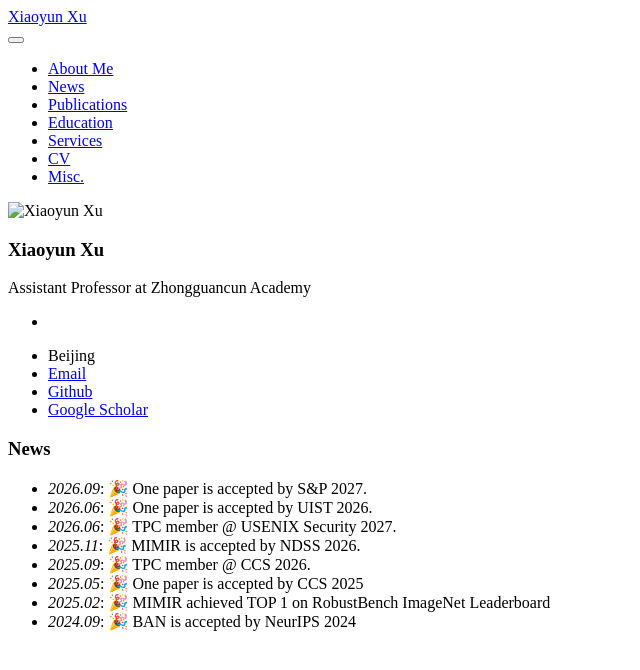
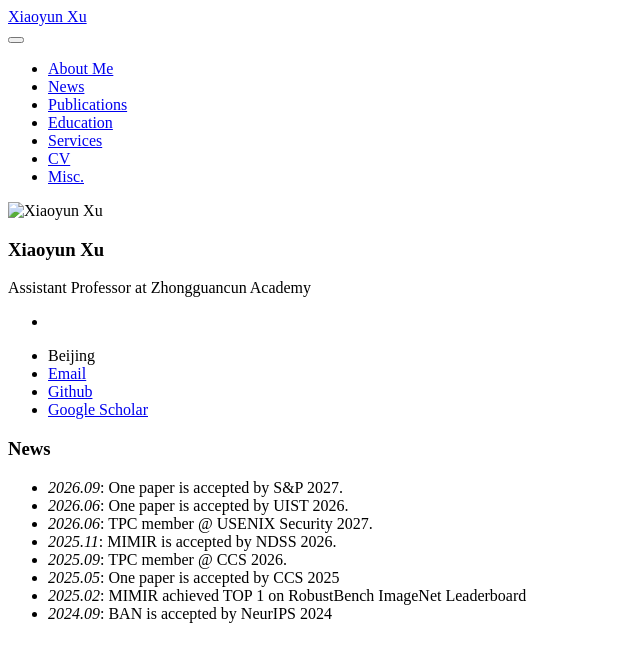
Before and after one commit to xiaoyunxxy/xiaoyunxxy.github.io, a Jekyll site: the page built from _pages/include/news.md, in a window 1280 px wide. Shown: the top 670 px of the page, without its empty margins (0-640 px from the left). Built offline with Jekyll 4.4.1, drawn with Linux system fonts in a browser that asks for light colours; our own code applies the rules of GitHub Pages for plain Markdown files.

Commit message:
Remove celebration emoji from news entries

```diff
--- a/_pages/include/news.md
+++ b/_pages/include/news.md
@@ -1,9 +1,9 @@
 # News
-- *2026.09*: 🎉 One paper is accepted by S&P 2027.
-- *2026.06*: 🎉 One paper is accepted by UIST 2026.
-- *2026.06*: 🎉 TPC member @ USENIX Security 2027.
-- *2025.11*: 🎉 MIMIR is accepted by NDSS 2026.
-- *2025.09*: 🎉 TPC member @ CCS 2026.
-- *2025.05*: 🎉 One paper is accepted by CCS 2025
-- *2025.02*: 🎉 MIMIR achieved TOP 1 on RobustBench ImageNet Leaderboard
-- *2024.09*: 🎉 BAN is accepted by NeurIPS 2024
+- *2026.09*: One paper is accepted by S&P 2027.
+- *2026.06*: One paper is accepted by UIST 2026.
+- *2026.06*: TPC member @ USENIX Security 2027.
+- *2025.11*: MIMIR is accepted by NDSS 2026.
+- *2025.09*: TPC member @ CCS 2026.
+- *2025.05*: One paper is accepted by CCS 2025
+- *2025.02*: MIMIR achieved TOP 1 on RobustBench ImageNet Leaderboard
+- *2024.09*: BAN is accepted by NeurIPS 2024
```
